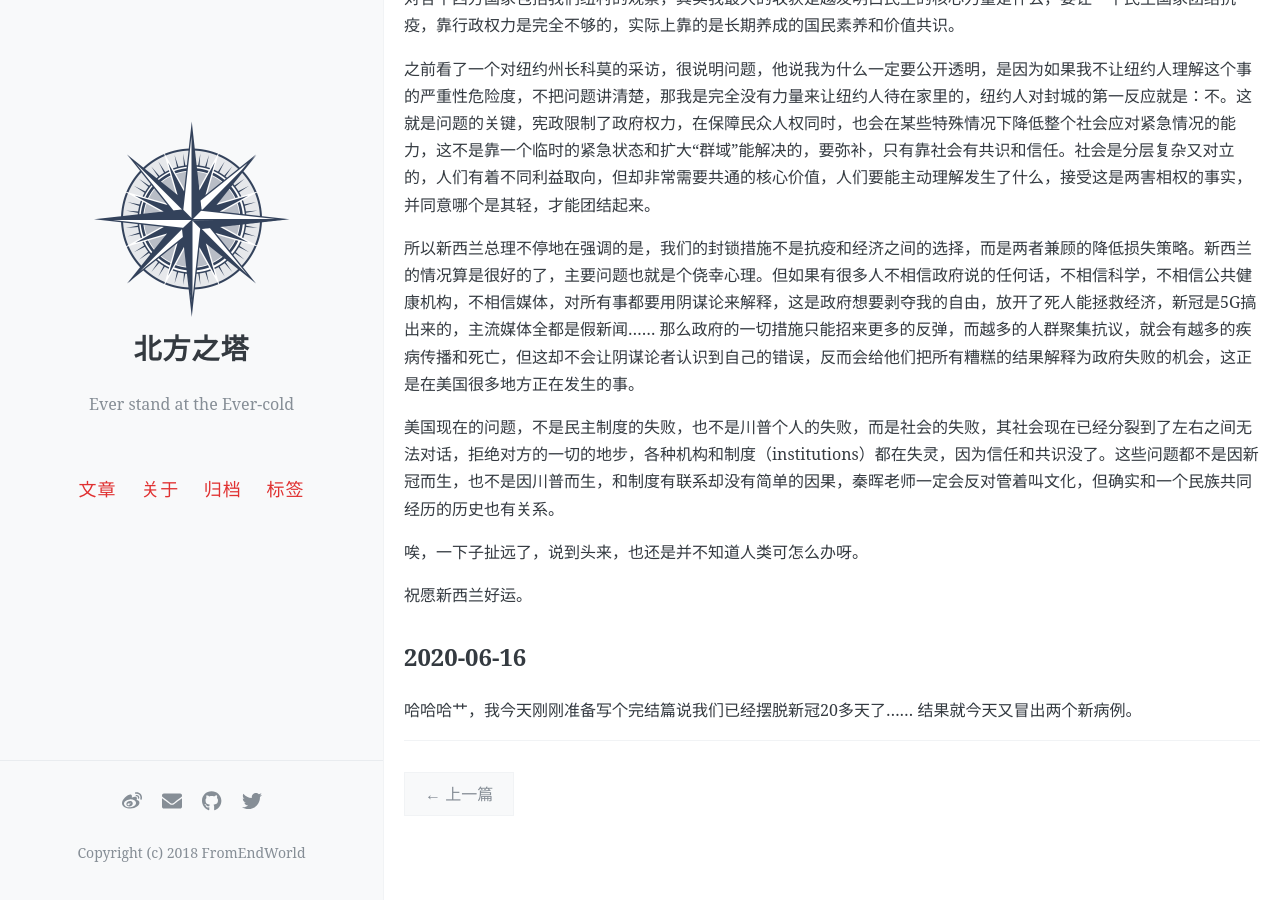
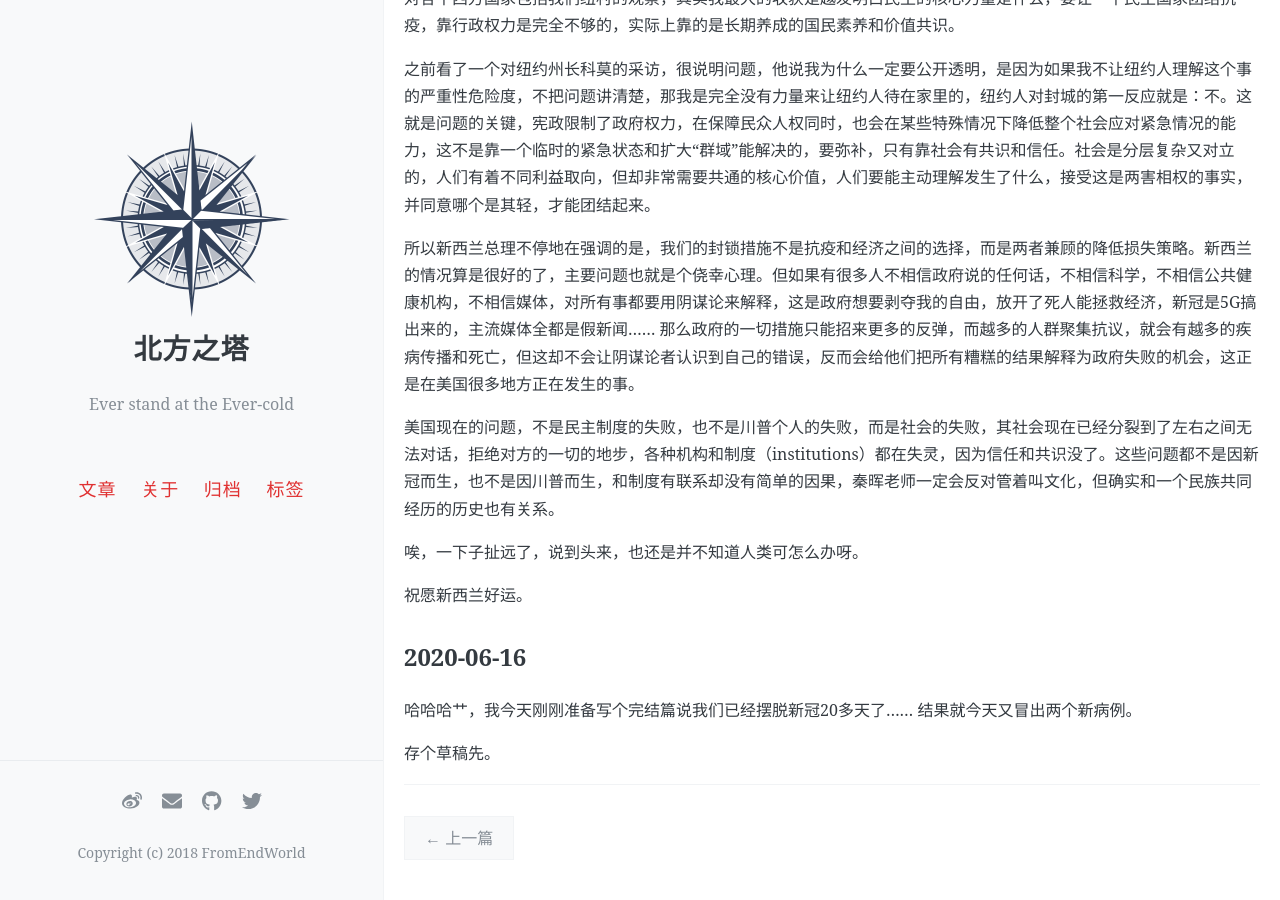
Before and after one commit to FromEndWorld/endworld, a Jekyll site: the page built from _posts/2020-6-16-nzcoviddiscussion.md, in a window 1280 px wide and 900 px high, scrolled down 4550 px. Built offline with Jekyll 4.4.1, drawn with Linux system fonts in a browser that asks for light colours; comment, search, counter and statistics services are not loaded; before the commit the page ends 5407 px from its top, so only the background shows below that.

Commit message:
Update 2020-6-16-nzcoviddiscussion.md

```diff
--- a/_posts/2020-6-16-nzcoviddiscussion.md
+++ b/_posts/2020-6-16-nzcoviddiscussion.md
@@ -115,3 +115,5 @@ author: 来自中世界
 ## 2020-06-16
 
 哈哈哈艹，我今天刚刚准备写个完结篇说我们已经摆脱新冠20多天了…… 结果就今天又冒出两个新病例。
+
+存个草稿先。
```
